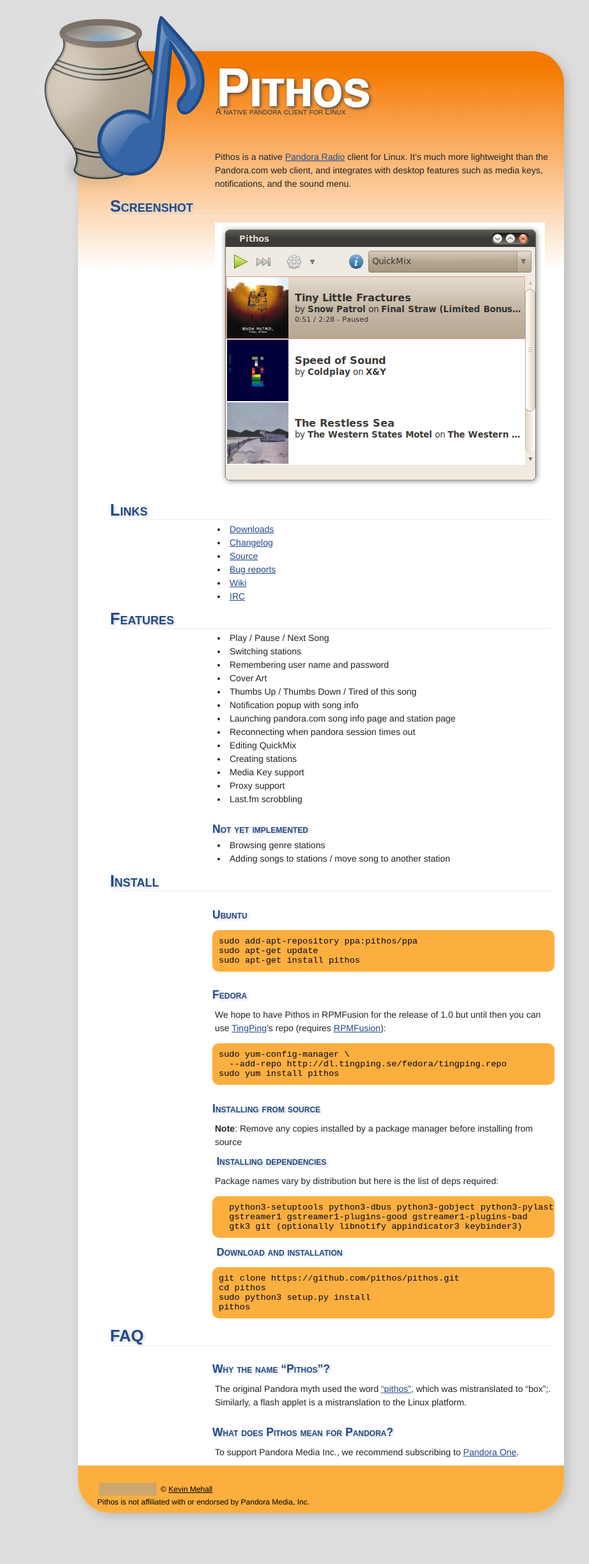
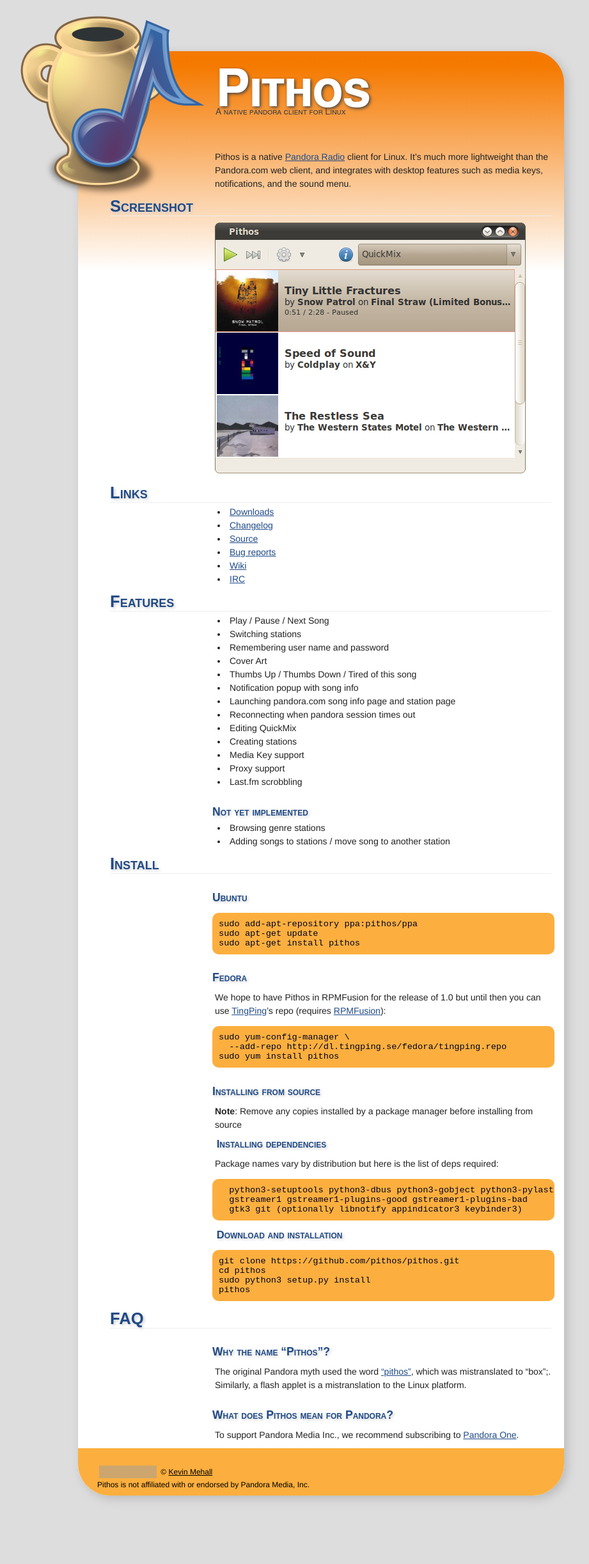
Before and after one commit to pithos/pithos.github.io, a Jekyll site: the page built from index.md, in a window 1280 px wide. Shown: the whole page at 64% size, without its empty margins (138-1059 px from the left). Built offline with Jekyll 4.4.1, drawn with Linux system fonts in a browser that asks for light colours; after the commit the page ends 2418 px from its top, so only the background shows below that; grey boxes are pictures that could not be loaded.

Commit message:
* changed to new logo. Thanks to Jason Gray for the logo :) * tweaked site title * fixed main page screenshot -- removed white background

```diff
--- a/_layouts/default.html
+++ b/_layouts/default.html
@@ -2,7 +2,7 @@
 <html>
 	<head>
 		<meta http-equiv="Content-Type" content="text/html; charset=utf-8">
-		<title>{% if page.title %}{{ page.title }} &ndash; {% endif %}{{ site.title }}</title>
+		<title>{{ site.title }}{% if page.title %} &ndash; {{ page.title }}{% endif %}</title>
 		<link rel='stylesheet' href='css/style.css' />
 		<script>
 		  (function(i,s,o,g,r,a,m){i['GoogleAnalyticsObject']=r;i[r]=i[r]||function(){
@@ -17,7 +17,7 @@
 	</head>
 	<body>
 		<div id='wrap'>
-			<h1><a href='.'><img src='img/logo.png' /><span>Pithos<em>A native pandora client for Linux</em></span></a></h1>
+			<h1><a href='.'><img src='img/pithos_logo.png' /><span>Pithos<em>A native pandora client for Linux</em></span></a></h1>
 			<div id='content'>
 				{{ content }}
 			</div>
```
Also changed, not shown: img/pithos_logo.png (added), img/screenshot0.2.png.
